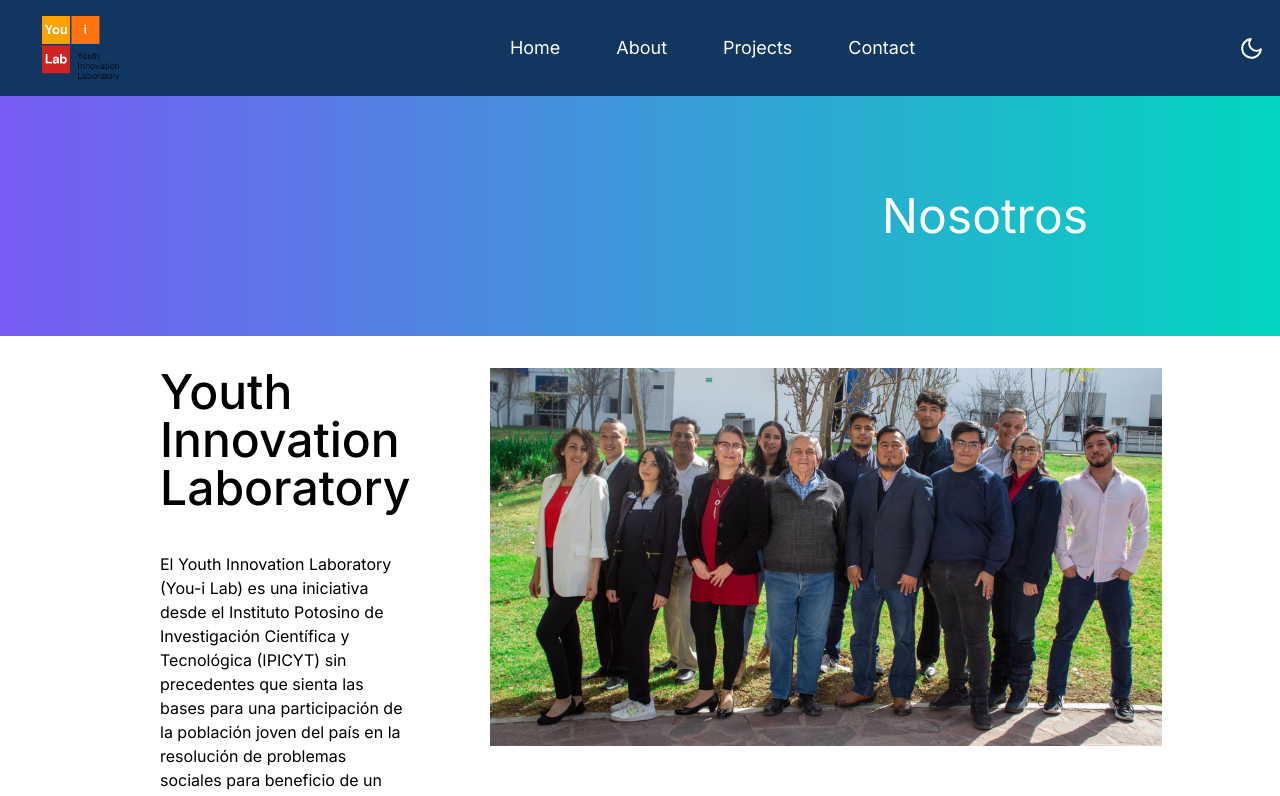
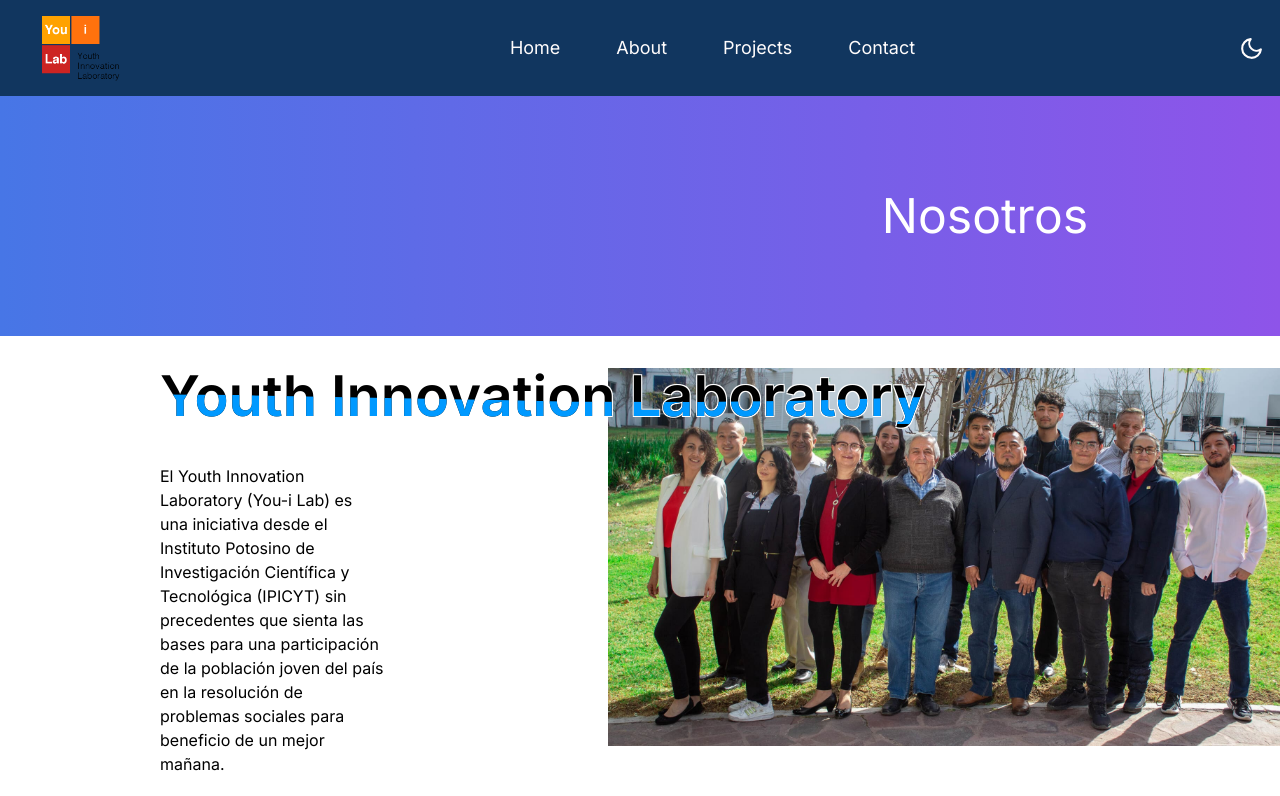
Before and after one commit to Martinvega17/you-ilab-next, a Next.js app: page /About in a window 1280 px wide. Shown: the top 796 px of the page. Built offline with nearby package versions, Linux system fonts and the light colour scheme.

Commit message:
update h2 from about page

```diff
--- a/app/About/page.jsx
+++ b/app/About/page.jsx
@@ -1,3 +1,4 @@
+"use client"
 import Card from '../../components/SwiperCarousel';
 import team from '@/assets/team.jpg';
 import '../main.css'
@@ -13,7 +14,7 @@ const About = () => {
                     className="container-fluid p-24 w-full h-full"
                     style={{
                         backgroundColor: '#02d3bf',
-                        background: 'linear-gradient(90deg, rgba(120, 91, 244, 255) 0%, rgba(2, 214, 191, 255) 100%)',
+                        background: 'linear-gradient(90deg, rgba(71, 118, 230, 1) 0%, rgba(142, 84, 233, 1) 100%)',
                     }}
                 >
                     <h2 className="text-right text-5xl text-white mr-24">Nosotros</h2>
@@ -25,18 +26,17 @@ const About = () => {
             <div className="lg:ml-40 ml-10 ">
                 <div className="row">
                     <div className="flex flex-col md:flex-row mt-8 mb-5">
-                        <div className="md:mr-20">
-                            <h2 className="section_title text-5xl lg:text-4xl xl:text-5xl mb-8 lg:mb-10 text-dark-blue font-medium">
-                                Youth Innovation <br /> Laboratory
-                            </h2>
+                        <div className="md:mr-16">
+                            <h2 className="text-6xl borderl absolute text-[7vmin] mb-8 font-semibold">Youth Innovation Laboratory</h2>
+                        <h2 className="text-6xl wave absolute text-[7vmin] mb-8 font-semibold">Youth Innovation Laboratory</h2>
                             <div>
-                                <p className="max-w-xs sm:max-w-md md:max-w-lg lg:max-h-lg xl:max-w-2xl">
+                                <p className="max-w-xs sm:max-w-md md:max-w-lg lg:max-h-lg xl:max-w-2xl mt-24">
                                     El Youth Innovation Laboratory (You-i Lab) es una iniciativa desde el Instituto Potosino de Investigación Científica y Tecnológica (IPICYT) sin precedentes que sienta las bases para una participación de la población joven del país en la resolución de problemas sociales para beneficio de un mejor mañana.
                                 </p>
                             </div>
                         </div>
 
-                        <div className="md:mr-52">
+                        <div className="md:ml-40 ">
                             <div className="about-left">
                                 <Image src={team} className="max-w-xs sm:max-w-md md:max-w-lg lg:max-w-xl xl:max-w-2xl" alt="Team" />
                             </div>
--- a/app/page.jsx
+++ b/app/page.jsx
@@ -27,40 +27,47 @@ export default function Home() {
           <AliadosCarousel />
           {/* Carousel Sponsors */}
 
-          <div className="bg-gradient-to-r from-purple-500 to-teal-500 py-24 pb-16 h-80 relative -z-10">
-    <div className="container text-center mx-24">
-        <div className="flex justify-around">
+          <div className="bg-gradient-to-r from-purple-500 to-teal-500 py-24 pb-16 relative">
+    <div className="container text-center mx-auto px-4 sm:px-8 md:px-12 lg:px-20">
+        <div className="md:flex md:flex-wrap sm:flex sm:flex-wrap justify-center sm:justify-around">
             <div className="mb-4 md:mb-0">
                 <div className="mr-3 ml-4">
                     <a href="http://youilab.ipicyt.edu.mx/">
-                        <Image src={YIL} alt="" className="w-24 h-auto filter grayscale transition duration-500 hover:grayscale-0" />
+                        <Image src={YIL} alt="" className="w-24 h-auto filter grayscale transition duration-500 hover:grayscale-0 sm:w-32 md:w-40" />
                     </a>
                 </div>
             </div>
             <div className="mb-4 md:mb-0">
                 <div className="mr-3 ml-4">
                     <a href="https://ipicyt.edu.mx/Biologia_Molecular/areas_biologia_molecular.php">
-                        <Image src={DBM} alt="" className="w-48 h-auto filter grayscale transition duration-500 hover:grayscale-0" />
+                        <Image src={DBM} alt="" className="w-48 h-auto filter grayscale transition duration-500 hover:grayscale-0 sm:w-56 md:w-64" />
                     </a>
                 </div>
             </div>
             <div className="mb-4 md:mb-0">
                 <div className="mr-3 ml-4">
                     <a href="https://cic.ipicyt.edu.mx/">
-                        <Image src={GCIC} alt="" className="w-80 h-auto filter grayscale transition duration-500 hover:grayscale-0" />
+                        <Image src={GCIC} alt="" className="w-80 h-auto filter grayscale transition duration-500 hover:grayscale-0 sm:w-96 md:w-112" />
                     </a>
                 </div>
             </div>
             <div className="mb-4 md:mb-0">
                 <div className="ml-4">
                     <a href="https://www.ipicyt.edu.mx/">
-                        <Image src={IPICYT} alt="" className="w-64 h-auto grayscale hover:grayscale-0 transition duration-500" />
+                        <Image src={IPICYT} alt="" className="w-64 h-auto grayscale hover:grayscale-0 transition duration-500 sm:w-72 md:w-80" />
                     </a>
                 </div>
             </div>
         </div>
     </div>
 </div>
+
+
+
+
+
+
+
 
 
           {/* End Carousel Sponsors */}
```
